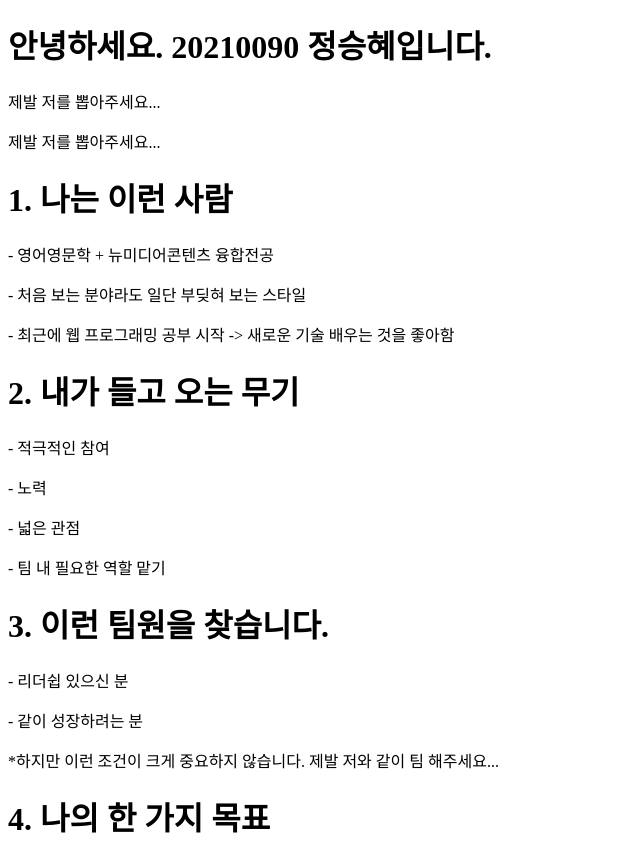
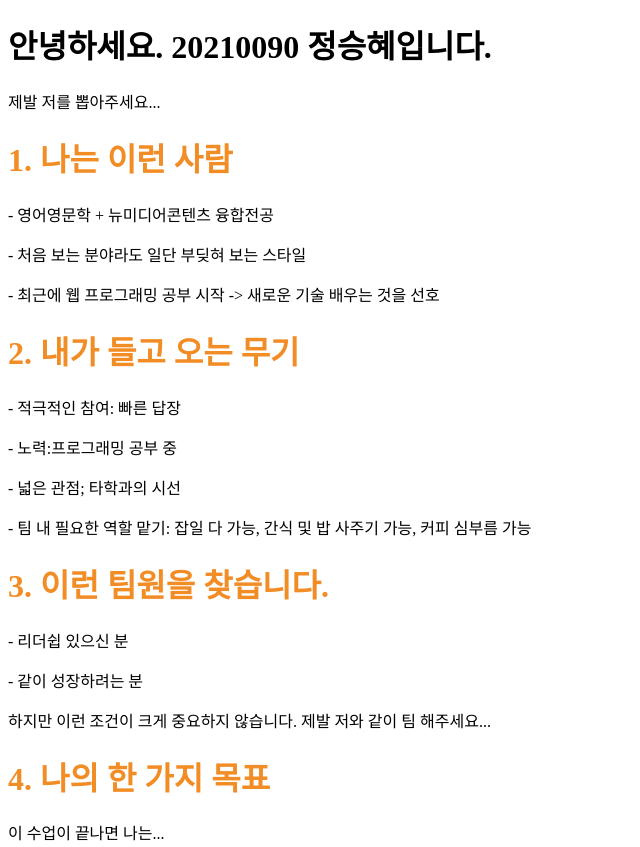
Before and after one commit to 20210090-JSH/selfintroduce, a plain HTML site: page index.html in a window 1280 px wide. Shown: the top 847 px of the page, without its empty margins (0-640 px from the left). Drawn offline with Linux system fonts and the light colour scheme.

Commit message:
Update index.html

```diff
--- a/index.html
+++ b/index.html
@@ -3,7 +3,7 @@
 <head>
     <title>잘 부탁드립니다.</title>
     <style>
-        .title1 {color:rgb(41, 63, 231);}
+        .title2 {color:rgb(242, 140, 37);}
         #title1:hover #point {color:rgb(255, 3, 3);}
     </style>
 </head>
@@ -11,26 +11,26 @@
     <div>
       <h1 id="title1">안녕하세요. <span id="point">20210090 정승혜</span>입니다.</h1>
       <p>제발 저를 뽑아주세요...</p>
-      <p>제발 저를 뽑아주세요...</p>
     </div>
+
     <div>
       <h1 class="title2">1. 나는 이런 사람</h1>
       <p>- 영어영문학 + 뉴미디어콘텐츠 융합전공</p>
       <p>- 처음 보는 분야라도 일단 부딪혀 보는 스타일</p>
-      <p>- 최근에 웹 프로그래밍 공부 시작 -> 새로운 기술 배우는 것을 좋아함</p>
+      <p>- 최근에 웹 프로그래밍 공부 시작 -> 새로운 기술 배우는 것을 선호</p>
     </div>
     <div>
       <h1 class="title2">2. 내가 들고 오는 무기</h1>
-      <p>- 적극적인 참여</p>
-      <p>- 노력</p>
-      <p>- 넓은 관점 </p>
-      <p>- 팀 내 필요한 역할 맡기</p>
+      <p>- 적극적인 참여: 빠른 답장</p>
+      <p>- 노력:프로그래밍 공부 중</p>
+      <p>- 넓은 관점; 타학과의 시선 </p>
+      <p>- 팀 내 필요한 역할 맡기: 잡일 다 가능, 간식 및 밥 사주기 가능, 커피 심부름 가능 </p>
     </div>
     <div>
       <h1 class="title2">3. 이런 팀원을 찾습니다.</h1>
       <p>- 리더쉽 있으신 분</p>
       <p>- 같이 성장하려는 분 </p>
-      <p>*하지만 이런 조건이 크게 중요하지 않습니다. 제발 저와 같이 팀 해주세요...</p>
+      <p>하지만 이런 조건이 크게 중요하지 않습니다. 제발 저와 같이 팀 해주세요...</p>
     </div>
     <div>
       <h1 class="title2">4. 나의 한 가지 목표</h1>
@@ -40,5 +40,6 @@
     <div>
       <h1>감사합니다. 좋은 하루 되세요:D</h1>
     </div>
+
 </body>
 </html>
```
